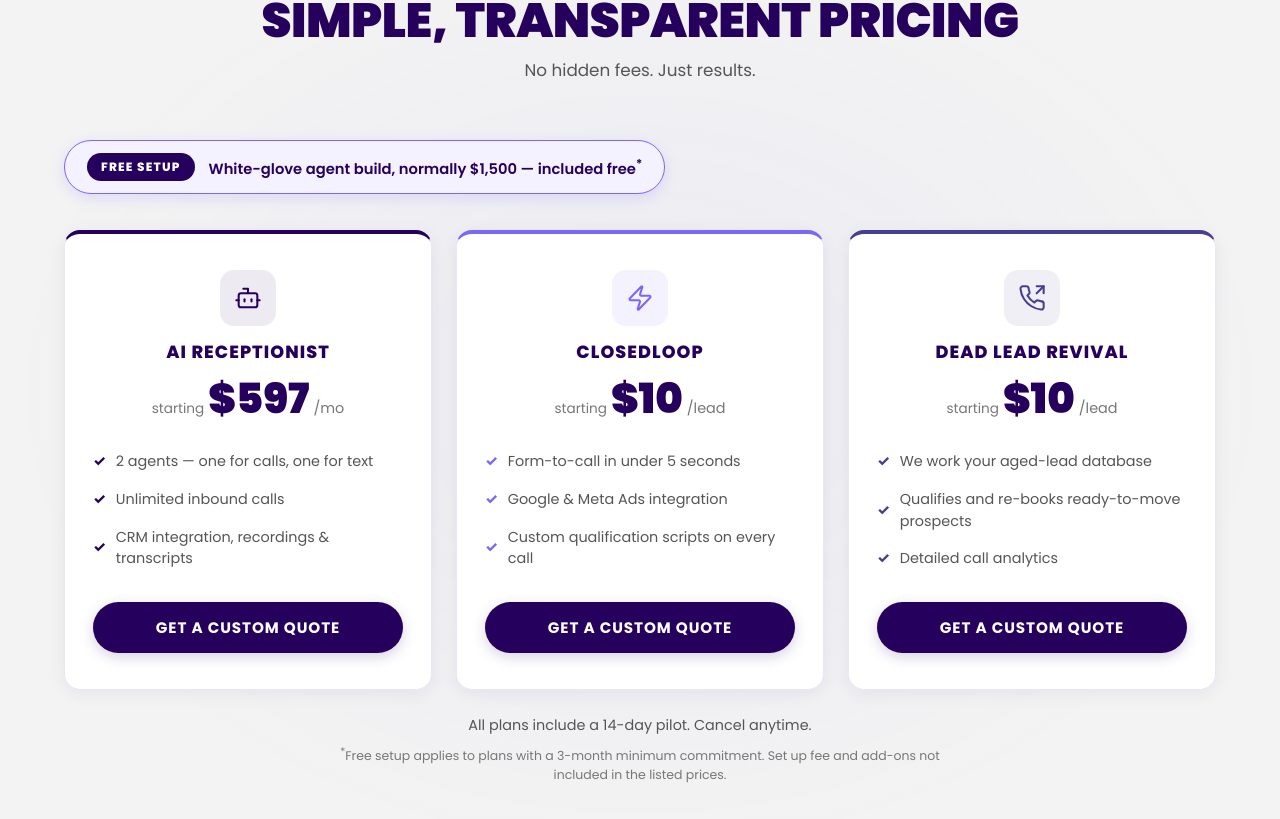
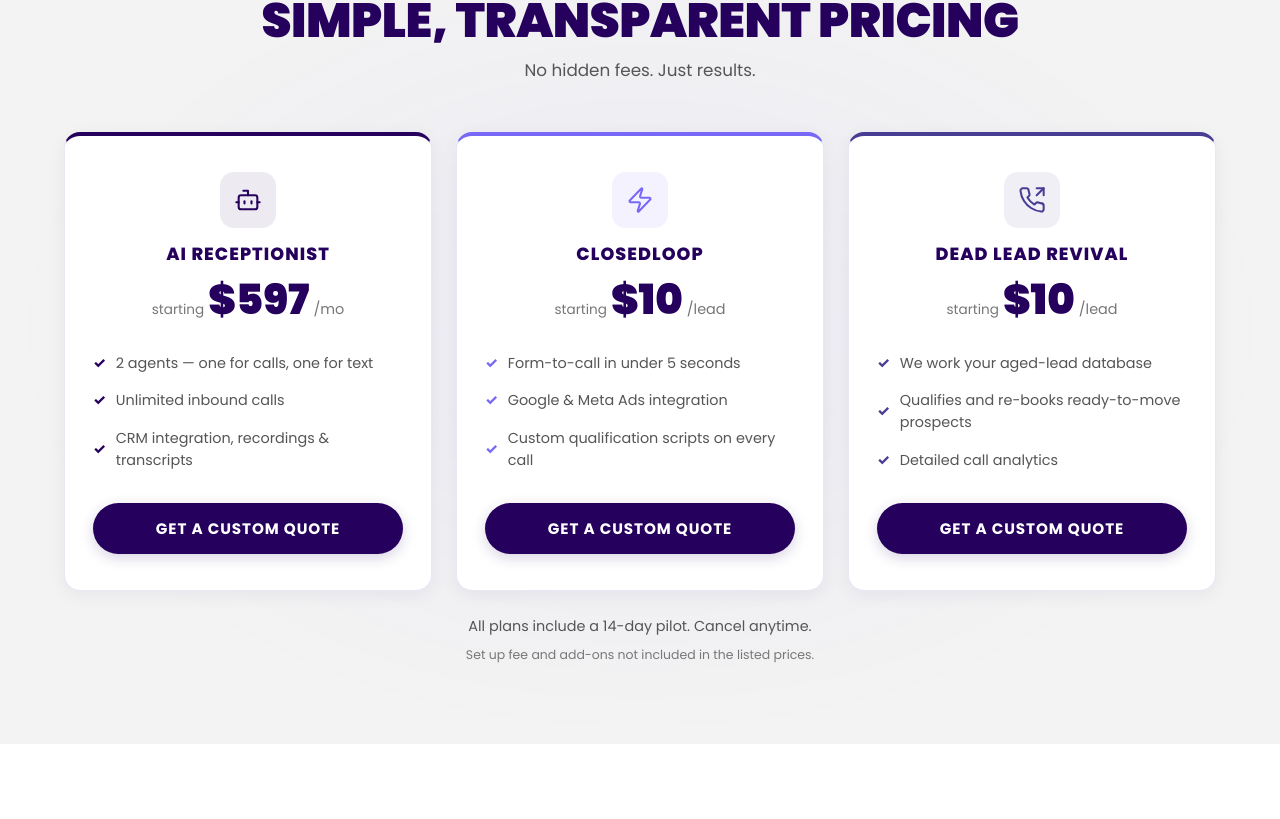
Before and after one commit to davidmindsheep/stellarvoice, a React (Vite) app: page / in a window 1280 px wide. Shown: the part 6241-7060 px from the top of the page. Built offline with nearby package versions, Linux system fonts and the light colour scheme.

Commit message:
Remove 'White-Glove Free Setup' promo from pricing
Drops the purple pill banner under the pricing title and the
asterisk reference in the fineprint. Kept the 'Set up fee and
add-ons not included in the listed prices' line — that's the
disclaimer Gary specifically asked for in WhatsApp.

```diff
--- a/src/components/Pricing.jsx
+++ b/src/components/Pricing.jsx
@@ -40,10 +40,6 @@ const Pricing = () => {
                 <div ref={titleRef} className="reveal">
                     <h2 className="section-title">Simple, Transparent Pricing</h2>
                     <p className="section-subtitle">No hidden fees. Just results.</p>
-                    <div className="pricing-promo">
-                        <span className="promo-badge">Free Setup</span>
-                        <span className="promo-text">White-glove agent build, normally $1,500 — included free<sup>*</sup></span>
-                    </div>
                 </div>
                 <div className="pricing-grid" ref={gridRef}>
                     {plans.map((plan, i) => (
@@ -67,7 +63,7 @@ const Pricing = () => {
                     ))}
                 </div>
                 <p className="pricing-note">All plans include a 14-day pilot. Cancel anytime.</p>
-                <p className="pricing-fineprint"><sup>*</sup>Free setup applies to plans with a 3-month minimum commitment. Set up fee and add-ons not included in the listed prices.</p>
+                <p className="pricing-fineprint">Set up fee and add-ons not included in the listed prices.</p>
             </div>
         </section>
     );
```
